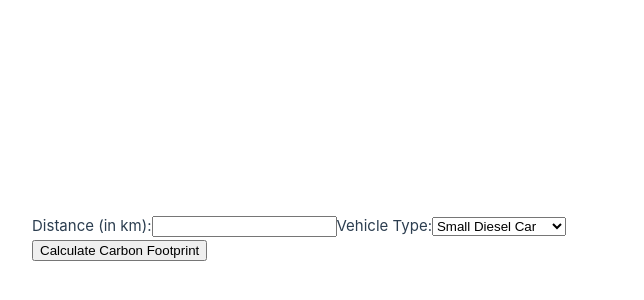
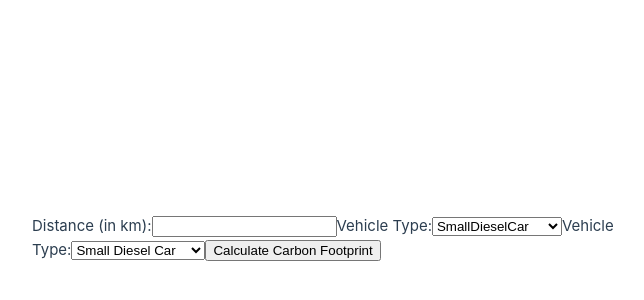
Before and after one commit to raadii/EcoTrip, a Vue app: page / in a window 1280 px wide. Shown: the part 162-462 px from the top of the page, without its empty margins (0-644 px from the left). Built offline with nearby package versions, Linux system fonts and the light colour scheme.

Commit message:
many vehicles

```diff
--- a/src/App.vue
+++ b/src/App.vue
@@ -1,9 +1,13 @@
 <template>
   <div>
-    <form @submit.prevent="getCarbonFootprint">
+    <form @submit.prevent="getCarCarbonFootprint">
       <label for="distance">Distance (in km):</label>
       <input type="number" v-model="distance" id="distance" required />
 
+      <label for="vehicle">Vehicle Type:</label>
+      <select v-model="vehicle" id="vehicle" required>
+        <option v-for="(car, index) in cars" :key="index" :value="car">{{ car }}</option>
+      </select>
       <label for="vehicle">Vehicle Type:</label>
       <select v-model="vehicle" id="vehicle" required>
         <option value="SmallDieselCar">Small Diesel Car</option>
@@ -11,7 +15,6 @@
         <option value="LargeHybridCar">Large Hybrid Car</option>
         <!-- Add more options as needed -->
       </select>
-
       <button type="submit">Calculate Carbon Footprint</button>
     </form>
 
@@ -29,8 +32,15 @@ import axios from "axios";
 const distance = ref("");
 const vehicle = ref("SmallDieselCar");
 const carbonFootprint = ref(null);
-
-async function getCarbonFootprint() {
+const cars = ref([
+  "SmallDieselCar", "MediumDieselCar", "LargeDieselCar", "MediumHybridCar",
+  "LargeHybridCar", "MediumLPGCar", "LargeLPGCar", "MediumCNGCar",
+  "LargeCNGCar", "SmallPetrolVan", "LargePetrolVan", "SmallDieselVan",
+  "MediumDieselVan", "LargeDieselVan", "LPGVan", "CNGVan", "SmallPetrolCar",
+  "MediumPetrolCar", "LargePetrolCar", "SmallMotorBike", "MediumMotorBike",
+  "LargeMotorBike"
+]);
+async function getCarCarbonFootprint() {
   const options = {
     method: "GET",
     url: `https://carbonfootprint1.p.rapidapi.com/CarbonFootprintFromCarTravel`,
@@ -51,6 +61,28 @@ async function getCarbonFootprint() {
     console.error("Error fetching carbon footprint:", error);
   }
 }
+async function getFlightCarbonFootprint() {
+  const options = {
+    method: "GET",
+    url: `https://carbonfootprint1.p.rapidapi.com/CarbonFootprintFromFlight`,
+    params: {
+      distance: distance.value,
+      vehicle: vehicle.value,
+    },
+    headers: {
+      "x-rapidapi-host": "carbonfootprint1.p.rapidapi.com",
+      "x-rapidapi-key": "d19d1bbdd1mshad2faac6f37714ep1450c1jsn794651fe08c2", // Replace with your actual API key
+    },
+  };
+
+  try {
+    const response = await axios.request(options);
+    carbonFootprint.value = response.data.carbonEquivalent;
+  } catch (error) {
+    console.error("Error fetching carbon footprint:", error);
+  }
+}
+
 </script>
 
 
```
